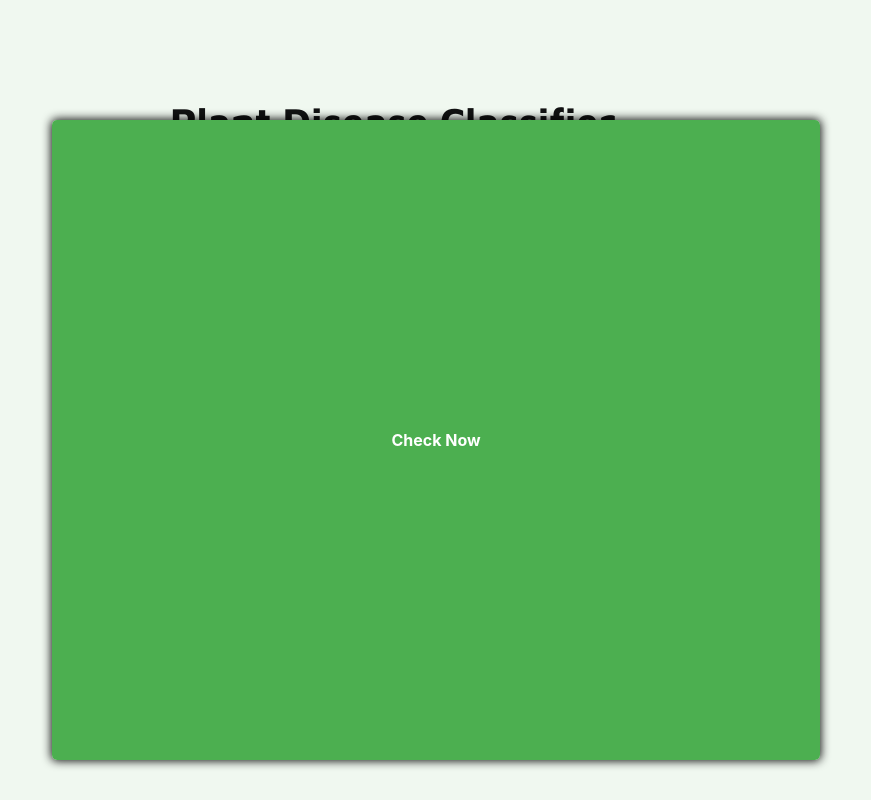
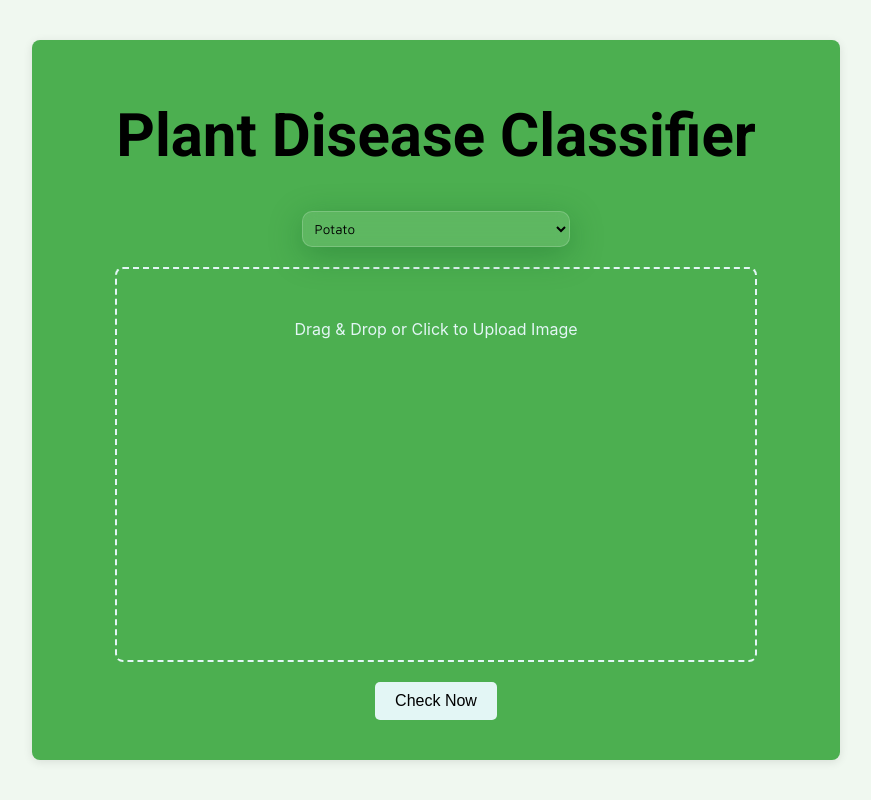
Before and after one commit to RIVAL231/SIH_PLANT_DISEASE, a Next.js app: page /prediction in a window 1280 px wide. Shown: the whole page, without its empty margins (204-1075 px from the left). Built offline with nearby package versions, Linux system fonts and the light colour scheme; a web font is replaced by a local one.

Commit message:
predictor page chages

```diff
--- a/pages/global.css
+++ b/pages/global.css
@@ -15,8 +15,6 @@
         .container {
           display: flex;
           flex-direction: column;
-            height: 750px;
-            width: 450px;
           justify-content: center;
           align-items: center;
           background: white;
@@ -24,18 +22,27 @@
           border-radius: 8px;
           box-shadow: 0 2px 10px rgba(0, 0, 0, 0.1);
           text-align: center;
+          width:60vw;
+          height: 85vh;
+          background-color: #4caf50;
+
         }
+        .container h1{
+          font-family: 'Roboto';
+          font-size: 60px;
+
+        }
+
         .upload-box {
-            height: 250px;
+          height: 350px;
           border: 2px dashed #e3f6f5;
           border-radius: 8px;
           padding: 50px;
+          width: 70%;
           text-align: center;
-            position: relative;
-            right: 15%;
           cursor: pointer;
           color: #e3f6f5;
-            width: 100%;
+
           margin-bottom: 20px;
         }
         .upload-box.dragover {
@@ -48,10 +55,9 @@
           padding: 10px 20px;
           border-radius: 5px;
           cursor: pointer;
-            position: relative;
-            left:5%;
           font-size: 16px;
         }
+
         button:hover {
           background-color: #1b5e20;
           color: white;
@@ -59,7 +65,7 @@
         #result {
           margin-top: 20px;
           font-size: 18px;
-            color:black;
+          color: black;
         }
         #heading{
             font-size: 20px;
@@ -75,22 +81,19 @@
             font-weight: 50;
             font-style: normal;
         }
-        #plantType{
+        #plantType {
           width: 35%;
           padding: 8px;
-          font-family:"Maven Pro", sans-serif;
-          background: rgba( 255, 255, 255, 0.1 );
+          font-family: "Maven Pro", sans-serif;
+          background: rgba(255, 255, 255, 0.1);
           box-shadow: 0 8px 32px 0 rgba(17, 99, 37, 0.37);
-          backdrop-filter: blur( 6.5px );
-          -webkit-backdrop-filter: blur( 6.5px );
+          backdrop-filter: blur(6.5px);
           border-radius: 10px;
-          border: 1px solid rgba( 255, 255, 255, 0.18 );
-          position: relative;
-     left: 15%;
-          top:56%;
+          border: 1px solid rgba(255, 255, 255, 0.18);
+          margin-bottom: 20px;
         }
 
-.main{
+        .main {
           display: flex;
           align-items: center;
           justify-content: center;
--- a/pages/prediction.jsx
+++ b/pages/prediction.jsx
@@ -64,28 +64,8 @@ export default function PlantDiseaseClassifier() {
 
   return (
     <div className="main">
-      <div id="heading">
+      <div className="container">
         <h1>Plant Disease Classifier</h1>
-      </div>
-
-      <div className="card">
-        <div className="content">
-          <div className="back">
-            <div className="back-content">
-              <strong>Check Now</strong>
-            </div>
-          </div>
-
-          <div className="front">
-            <div className="img">
-              <div className="circle"></div>
-              <div className="circle" id="right"></div>
-              <div className="circle" id="bottom"></div>
-            </div>
-
-            <div className="front-content">
-              <div className="description">
-                <div className="title">
         <select id="plantType" value={plantType} onChange={(e) => setPlantType(e.target.value)}>
           <option value="Potato">Potato</option>
           <option value="Mango">Mango</option>
@@ -102,7 +82,6 @@ export default function PlantDiseaseClassifier() {
           <option value="Cherry">Cherry</option>
           <option value="Peach">Peach</option>
         </select>
-                  <br /><br />
         <div
           className="upload-box"
           id="uploadBox"
@@ -111,7 +90,11 @@ export default function PlantDiseaseClassifier() {
           onDragLeave={handleDragLeave}
           onDrop={handleDrop}
         >
-                    {imagePreview?(<img className='img1' src={imagePreview} alt="Selected file" />):(<>Drag & Drop or Click to Upload Image</>)}
+          {imagePreview ? (
+            <img className='img1' src={imagePreview} alt="Selected file" />
+          ) : (
+            <>Drag & Drop or Click to Upload Image</>
+          )}
           <input
             type="file"
             id="fileInput"
@@ -119,17 +102,11 @@ export default function PlantDiseaseClassifier() {
             onChange={handleFileChange}
           />
         </div>
-                </div>
-
         <button id="uploadButton" onClick={uploadImage}>
-                  Upload Image
+          Check Now
         </button>
         <div id="result">{result}</div>
       </div>
     </div>
-          </div>
-        </div>
-      </div>
-    </div>
   );
 }
--- a/src/components/component/component.jsx
+++ b/src/components/component/component.jsx
@@ -33,7 +33,7 @@ export function Component() {
     (<div className="flex flex-col min-h-[100dvh]">
       <header className="px-4 lg:px-6 h-14 flex items-center bg-[#4CAF50] text-white">
         <Link href="#" className="flex items-center justify-center" prefetch={false}>
-          <LeafIcon className="h-6 w-6" />
+          <LeafIcon className="h-10 w-10" />
           <span className="sr-only">Crop Disease Classifier</span>
         </Link>
         <nav className="ml-auto flex gap-4 sm:gap-6">
```
Lines whose indentation alone changed are shown as unchanged.
